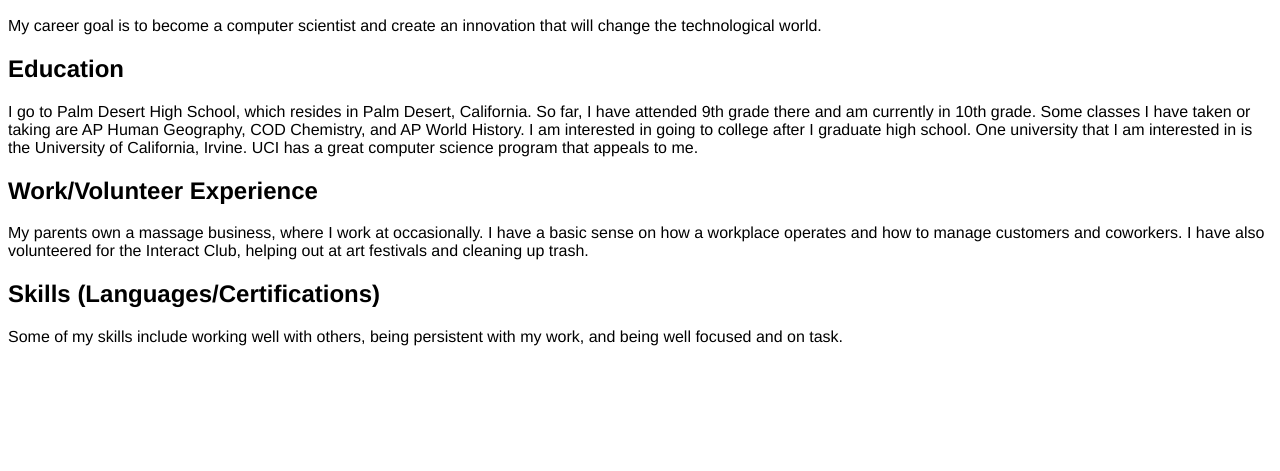
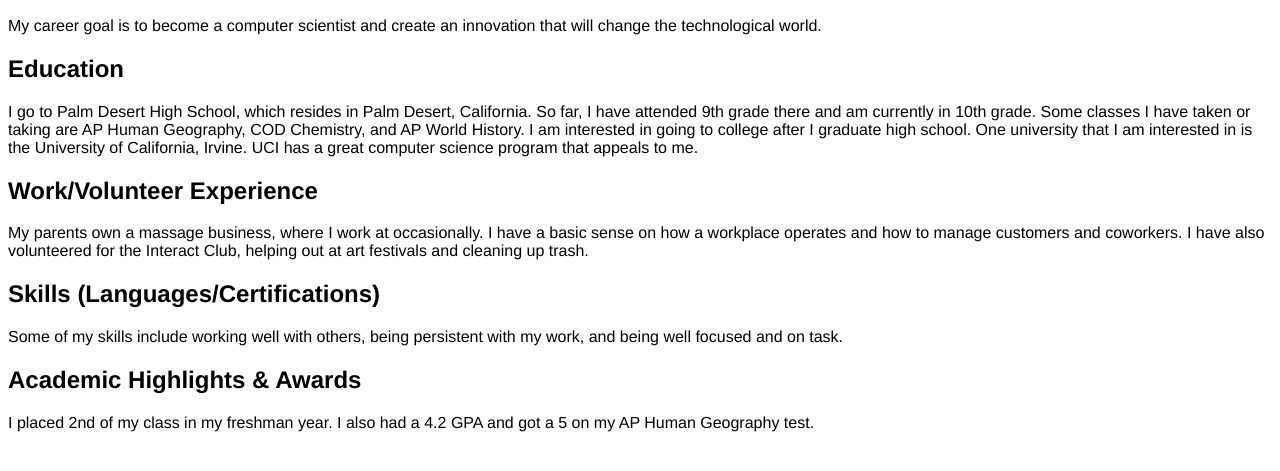
Before and after one commit to TangDylan/TangDylan.github.io, a plain HTML site: page resume.html in a window 1280 px wide. Shown: the part 187-658 px from the top of the page. Drawn offline with Linux system fonts and the light colour scheme.

Commit message:
update 4

```diff
--- a/resume.html
+++ b/resume.html
@@ -39,6 +39,8 @@
         <p>My parents own a massage business, where I work at occasionally. I have a basic sense on how a workplace operates and how to manage customers and coworkers. I have also volunteered for the Interact Club, helping out at art festivals and cleaning up trash.<p>
         <h2>Skills (Languages/Certifications)</h2>
         <p>Some of my skills include working well with others, being persistent with my work, and being well focused and on task.</p>
+        <h2>Academic Highlights & Awards</h2>
+        <p>I placed 2nd of my class in my freshman year. I also had a 4.2 GPA and got a 5 on my AP Human Geography test.</p>
     </body>
 
 </html>
```
Also changed, not shown: index.html (+1 -1 lines).
